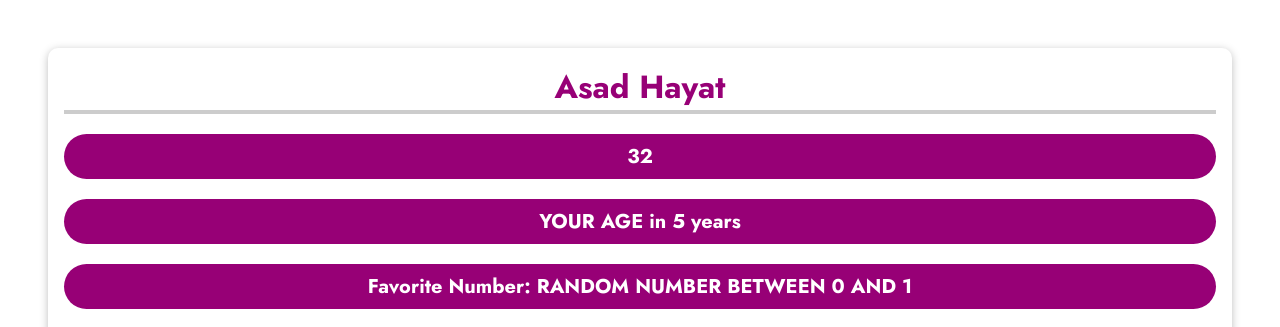
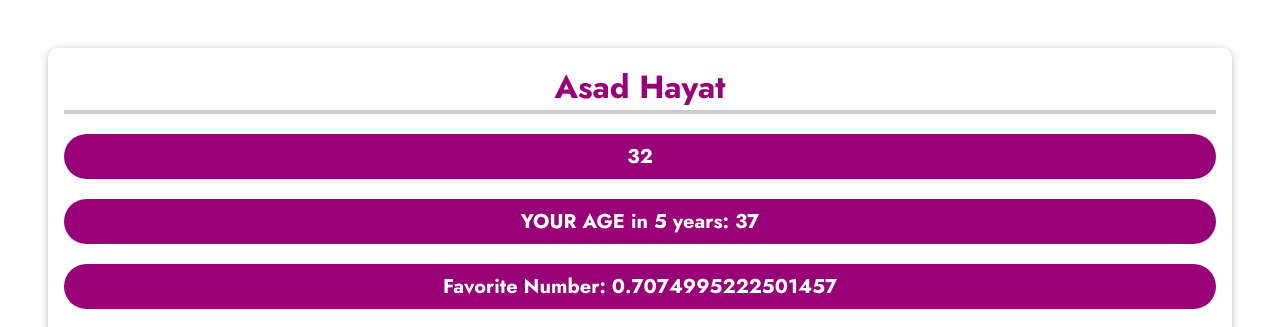
Before and after one commit to asadhayat1068/udemy_vue3_course_projects, a plain HTML site: page basics-assignment-1-problem/index.html in a window 1280 px wide. Shown: the top 327 px of the page. Drawn offline with nearby package versions, Linux system fonts and the light colour scheme.

Commit message:
Age after and Favorite number

```diff
--- a/basics-assignment-1-problem/app.js
+++ b/basics-assignment-1-problem/app.js
@@ -5,5 +5,10 @@ const app = Vue.createApp({
       age: 32,
     };
   },
+  methods: {
+    getAgeAfter(years = 0) {
+      return this.age + years;
+    },
+  },
 });
 app.mount("#assignment");
--- a/basics-assignment-1-problem/index.html
+++ b/basics-assignment-1-problem/index.html
@@ -19,9 +19,9 @@
       <!-- 2) Output your age -->
       <p>{{ age }}</p>
       <!-- 3) Output your age + 5 -->
-      <p>YOUR AGE in 5 years</p>
+      <p>YOUR AGE in 5 years: {{ getAgeAfter(5) }}</p>
       <!-- 4) Output a random number (0 to 1) -->
-      <p>Favorite Number: RANDOM NUMBER BETWEEN 0 AND 1</p>
+      <p>Favorite Number: {{ Math.random() }}</p>
       <div>
         <!-- 5) Display some image you found via Google -->
         <img src="SOME IMAGE URL" />
```
